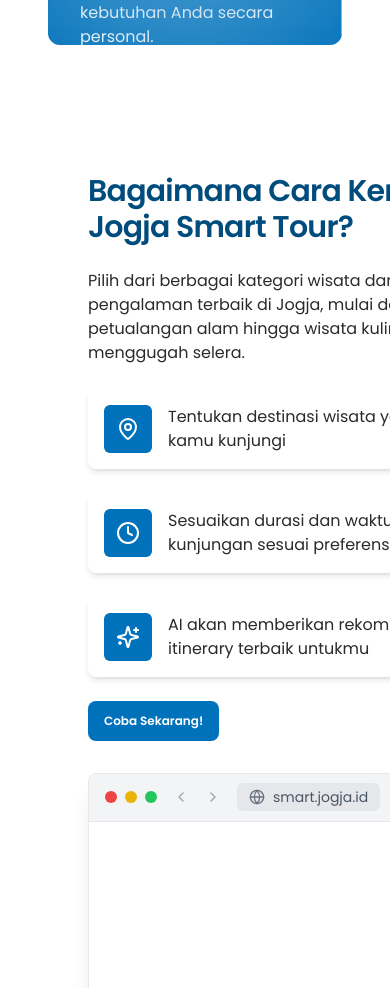
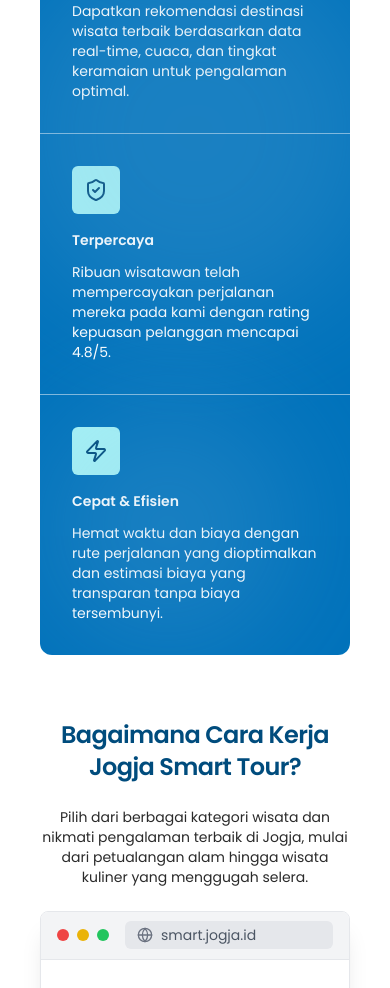
Before and after one commit to saaip7/jogja-smart-tour, a Next.js app in the folder frontend/: page / in a window 390 px wide. Shown: the part 6360-7348 px from the top of the page. Built offline with nearby package versions, Linux system fonts and the light colour scheme; no server answers.

Commit message:
feat: add responsive mobile

```diff
--- a/frontend/src/components/beranda/beranda-about.tsx
+++ b/frontend/src/components/beranda/beranda-about.tsx
@@ -1,25 +1,24 @@
 import type React from "react"
 import { LightbulbIcon, SparklesIcon, ShieldCheckIcon, ZapIcon } from "lucide-react"
 import { MapPin, Clock, Sparkles } from "lucide-react"
-import { Button } from "@/components/ui/button"
 import { OwnButton } from "../OwnButton"
 
 export default function BerandaAbout() {
   return (
-    <section className="w-full py-16 px-12" id="tentang-kami">
+    <section className="w-full py-10 md:py-16 px-10 md:px-16 lg:px-24" id="tentang-kami">
       <div className="mx-auto text-center relative z-10">
         <div className="inline-block">
-          <div className="bg-primary-500 text-white font-medium py-1.5 px-6 rounded-full text-[14px]">TENTANG KAMI</div>
+          <div className="bg-primary-500 text-white font-medium py-1.5 px-6 rounded-full text-[10px] md:text-[12px] lg:text-[14px]">TENTANG KAMI</div>
         </div>
 
-        <h2 className="text-4xl font-bold mt-6 mb-4 text-neutral-900">Mengapa Memilih Jogja Smart Tour?</h2>
+        <h2 className="text-2xl md:text-3xl font-bold mt-6 mb-4 text-neutral-900">Mengapa Memilih Jogja Smart Tour?</h2>
 
-        <p className="max-w-3xl mx-auto text-neutral-700 mb-12">
+        <p className="text-sm md:text-base max-w-3xl mx-auto text-neutral-700 mb-12">
           Dengan teknologi AI cerdas, kami membantu merancang perjalanan yang efisien, memberikan estimasi biaya
           transparan, serta rekomendasi destinasi terbaik agar pengalaman wisatamu lebih maksimal!
         </p>
 
-        <div className="grid grid-cols-1 md:grid-cols-2 lg:grid-cols-4 gap-0 rounded-xl overflow-hidden relative h-[300px]">
+        <div className="grid grid-cols-1 md:grid-cols-2 lg:grid-cols-4 gap-0 rounded-xl overflow-hidden relative h-[fit-content]">
           {/* Gradient at bottom left (behind AI Pintar) */}
           <div className="absolute bottom-0 left-0 w-64 h-64 bg-primary-300 rounded-full filter blur-3xl opacity-20 z-0"></div>
 
@@ -59,17 +58,137 @@ export default function BerandaAbout() {
         </div>
       </div>
 
-      <div className="w-full py-32 px-10 ">
+      <div className="w-full py-16 md:py-24 lg:py-32 lg:px-10 ">
         <div className="grid gap-8 lg:grid-cols-[2fr_3fr] lg:gap-12 items-start">
           {/* Left side content - smaller */}
-          <div className="space-y-6">
-            <h2 className="text-3xl font-semibold tracking-tight text-primary-700">Bagaimana Cara Kerja Jogja Smart Tour?</h2>
-            <p className="text-neutral-900">
+          <div className="space-y-6 text-center lg:text-left">
+            <h2 className="text-2xl md:text-3xl font-semibold tracking-tight text-primary-700">Bagaimana Cara Kerja Jogja Smart Tour?</h2>
+            <p className="text-sm md:text-base text-neutral-900">
               Pilih dari berbagai kategori wisata dan nikmati pengalaman terbaik di Jogja, mulai dari petualangan alam
               hingga wisata kuliner yang menggugah selera.
             </p>
 
-            <div className="space-y-6">
+            {/* show on mobile only */}
+            <div className="lg:hidden block">
+            <div className="w-full h-[300px] md:h-[400px] lg:h-[600px] bg-white rounded-lg shadow-xl overflow-hidden border border-gray-200">
+              {/* Browser top bar */}
+              <div className="h-12 bg-gray-100 border-b border-gray-200 flex items-center px-4">
+                <div className="flex space-x-2 items-center">
+                  <div className="w-3 h-3 rounded-full bg-red-500"></div>
+                  <div className="w-3 h-3 rounded-full bg-yellow-500"></div>
+                  <div className="w-3 h-3 rounded-full bg-green-500"></div>
+                </div>
+                <div className="hidden md:flex items-center mx-4 space-x-4">
+                  <div className="text-gray-400">
+                    <svg
+                      xmlns="http://www.w3.org/2000/svg"
+                      width="16"
+                      height="16"
+                      viewBox="0 0 24 24"
+                      fill="none"
+                      stroke="currentColor"
+                      strokeWidth="2"
+                      strokeLinecap="round"
+                      strokeLinejoin="round"
+                    >
+                      <polyline points="15 18 9 12 15 6"></polyline>
+                    </svg>
+                  </div>
+                  <div className="text-gray-400">
+                    <svg
+                      xmlns="http://www.w3.org/2000/svg"
+                      width="16"
+                      height="16"
+                      viewBox="0 0 24 24"
+                      fill="none"
+                      stroke="currentColor"
+                      strokeWidth="2"
+                      strokeLinecap="round"
+                      strokeLinejoin="round"
+                    >
+                      <polyline points="9 18 15 12 9 6"></polyline>
+                    </svg>
+                  </div>
+                </div>
+                <div className="flex-1 max-w-md mx-auto ml-4">
+                  <div className="bg-gray-200 rounded-md flex items-center px-3 py-1">
+                    <svg
+                      xmlns="http://www.w3.org/2000/svg"
+                      width="16"
+                      height="16"
+                      viewBox="0 0 24 24"
+                      fill="none"
+                      stroke="currentColor"
+                      strokeWidth="2"
+                      strokeLinecap="round"
+                      strokeLinejoin="round"
+                      className="text-gray-500 mr-2"
+                    >
+                      <circle cx="12" cy="12" r="10"></circle>
+                      <line x1="2" y1="12" x2="22" y2="12"></line>
+                      <path d="M12 2a15.3 15.3 0 0 1 4 10 15.3 15.3 0 0 1-4 10 15.3 15.3 0 0 1-4-10 15.3 15.3 0 0 1 4-10z"></path>
+                    </svg>
+                    <span className="text-sm text-gray-600">smart.jogja.id</span>
+                  </div>
+                </div>
+                <div className="hidden sm2:flex items-center ml-4 space-x-4">
+                  <div className="text-gray-400">
+                    <svg
+                      xmlns="http://www.w3.org/2000/svg"
+                      width="16"
+                      height="16"
+                      viewBox="0 0 24 24"
+                      fill="none"
+                      stroke="currentColor"
+                      strokeWidth="2"
+                      strokeLinecap="round"
+                      strokeLinejoin="round"
+                    >
+                      <path d="M18 15v3H6v-3"></path>
+                      <path d="M12 3v12"></path>
+                      <path d="M17 8l-5-5-5 5"></path>
+                    </svg>
+                  </div>
+                  <div className="text-gray-400">
+                    <svg
+                      xmlns="http://www.w3.org/2000/svg"
+                      width="16"
+                      height="16"
+                      viewBox="0 0 24 24"
+                      fill="none"
+                      stroke="currentColor"
+                      strokeWidth="2"
+                      strokeLinecap="round"
+                      strokeLinejoin="round"
+                    >
+                      <line x1="12" y1="5" x2="12" y2="19"></line>
+                      <line x1="5" y1="12" x2="19" y2="12"></line>
+                    </svg>
+                  </div>
+                  <div className="text-gray-400">
+                    <svg
+                      xmlns="http://www.w3.org/2000/svg"
+                      width="16"
+                      height="16"
+                      viewBox="0 0 24 24"
+                      fill="none"
+                      stroke="currentColor"
+                      strokeWidth="2"
+                      strokeLinecap="round"
+                      strokeLinejoin="round"
+                    >
+                      <rect x="4" y="4" width="16" height="16" rx="2" ry="2"></rect>
+                    </svg>
+                  </div>
+                </div>
+              </div>
+
+              {/* Browser content - empty white space - taller */}
+              <div className="h-[400px] bg-white"></div>
+            </div>
+          </div>
+
+            <div className="space-y-6 text-left text-sm md:text-base">
               <div className="bg-white rounded-lg shadow-md p-4 flex items-center gap-4">
                 <div className="flex-shrink-0 w-12 h-12 rounded-md bg-primary-500 flex items-center justify-center text-white">
                   <MapPin size={24} />
@@ -96,7 +215,7 @@ export default function BerandaAbout() {
           </div>
 
           {/* Right side browser frame - bigger */}
-          <div className="relative">
+          <div className="hidden lg:block">
             <div className="w-full h-[600px] bg-white rounded-lg shadow-xl overflow-hidden border border-gray-200">
               {/* Browser top bar */}
               <div className="h-12 bg-gray-100 border-b border-gray-200 flex items-center px-4">
@@ -229,10 +348,10 @@ interface FeatureCardProps {
 
 function FeatureCard({ icon, title, description, className }: FeatureCardProps) {
   return (
-    <div className={`p-8 border-r border-primary-300 last:border-r-0 text-left ${className}`}>
+    <div className={`p-8 border-t md:border-r border-primary-300 last:border-r-0 text-left ${className}`}>
       <div className="bg-[#A6F2F6] w-12 h-12 rounded-md flex items-center justify-center text-primary-700 mb-4">{icon}</div>
-      <h3 className="text-xl font-semibold text-white mb-3">{title}</h3>
-      <p className="text-white">{description}</p>
+      <h3 className="text-sm md:text-lg lg:text-xl font-semibold text-white mb-3">{title}</h3>
+      <p className="text-sm md:text-base text-white">{description}</p>
     </div>
   )
 }
```
